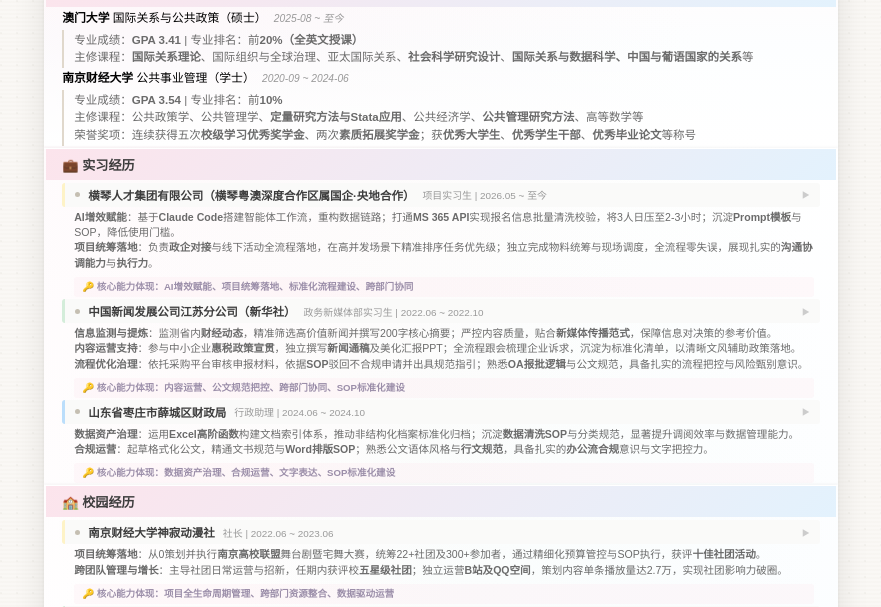
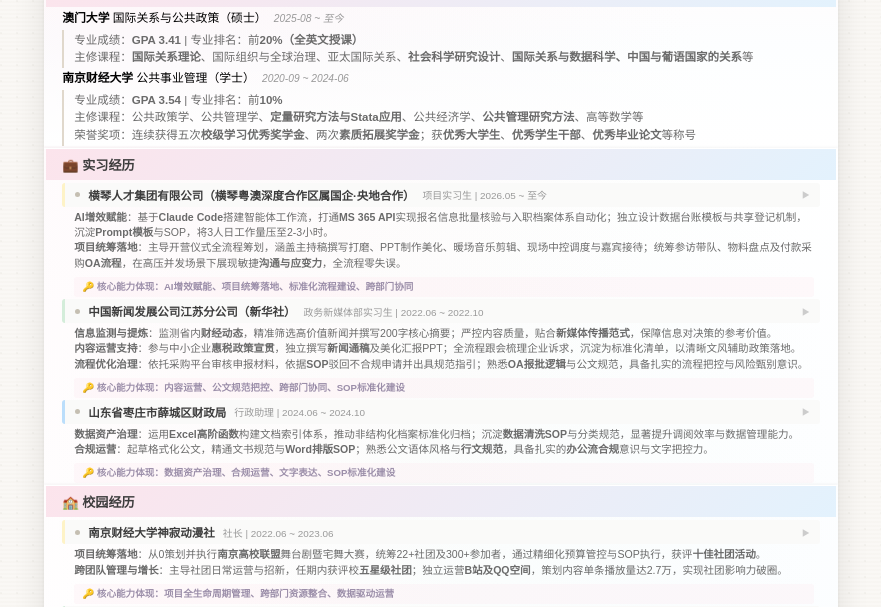
Before and after one commit to 02Ruichen/resume-website, a website built with Vite: page index.html in a window 1280 px wide. Shown: the part 183-790 px from the top of the page, without its empty margins (199-1080 px from the left). Built offline with nearby package versions, Linux system fonts and the light colour scheme.

Commit message:
双版本内容切换-互联网/AI版+国企/央企版

```diff
--- a/index.html
+++ b/index.html
@@ -1,4 +1,4 @@
-<!-- build:1784364717.6608245 -->
+<!-- build:1784368378.377719 -->
 <!DOCTYPE html>
 <html lang="zh-CN">
 <head>
@@ -466,10 +466,10 @@
     <h2>💼 实习经历</h2>
     <div class="exp-item" id="intern_0">
       <div class="exp-bar" onclick="expandExp('intern_0')"><span class="exp-dot"></span><span class="exp-title">横琴人才集团有限公司（横琴粤澳深度合作区属国企·央地合作）</span><span class="exp-sub">项目实习生 | 2026.05 ~ 至今</span><span class="exp-arrow">▶</span></div>
-      <div class="exp-brief"><b>AI增效赋能</b>：基于<b>Claude Code</b>搭建智能体工作流，重构数据链路；打通<b>MS 365 API</b>实现报名信息批量清洗校验，将3人日压至2-3小时；沉淀<b>Prompt模板</b>与SOP，降低使用门槛。<br><b>项目统筹落地</b>：负责<b>政企对接</b>与线下活动全流程落地，在高并发场景下精准排序任务优先级；独立完成物料统筹与现场调度，全流程零失误，展现扎实的<b>沟通协调能力</b>与<b>执行力</b>。<div class="kw-line">🔑 核心能力体现：AI增效赋能、项目统筹落地、标准化流程建设、跨部门协同</div></div>
+      <div class="exp-brief"><b>AI增效赋能</b>：基于<b>Claude Code</b>搭建智能体工作流，打通<b>MS 365 API</b>实现报名信息批量核验与入职档案体系自动化；独立设计数据台账模板与共享登记机制，沉淀<b>Prompt模板</b>与SOP，将3人日工作量压至2-3小时。<br><b>项目统筹落地</b>：主导开营仪式全流程筹划，涵盖主持稿撰写打磨、PPT制作美化、暖场音乐剪辑、现场中控调度与嘉宾接待；统筹参访带队、物料盘点及付款采购<b>OA流程</b>，在高压并发场景下展现敏捷<b>沟通与应变力</b>，全流程零失误。<div class="kw-line">🔑 核心能力体现：AI增效赋能、项目统筹落地、标准化流程建设、跨部门协同</div></div>
       <div class="exp-full">
         <button class="back-btn" onclick="event.stopPropagation();collapseExp('intern_0')">← 返回列表</button>
-        <div class="exp-detail"><b>AI增效赋能</b>：基于<b>Claude Code</b>搭建智能体工作流，重构数据链路；打通<b>MS 365 API</b>实现报名信息批量清洗校验，将3人日压至2-3小时；沉淀<b>Prompt模板</b>与SOP，降低使用门槛。<br><b>项目统筹落地</b>：负责<b>政企对接</b>与线下活动全流程落地，在高并发场景下精准排序任务优先级；独立完成物料统筹与现场调度，全流程零失误，展现扎实的<b>沟通协调能力</b>与<b>执行力</b>。<div class="kw-line">🔑 核心能力体现：AI增效赋能、项目统筹落地、标准化流程建设、跨部门协同</div></div>
+        <div class="exp-detail"><b>AI增效赋能</b>：基于<b>Claude Code</b>搭建智能体工作流，打通<b>MS 365 API</b>实现报名信息批量核验与入职档案体系自动化；独立设计数据台账模板与共享登记机制，沉淀<b>Prompt模板</b>与SOP，将3人日工作量压至2-3小时。<br><b>项目统筹落地</b>：主导开营仪式全流程筹划，涵盖主持稿撰写打磨、PPT制作美化、暖场音乐剪辑、现场中控调度与嘉宾接待；统筹参访带队、物料盘点及付款采购<b>OA流程</b>，在高压并发场景下展现敏捷<b>沟通与应变力</b>，全流程零失误。<div class="kw-line">🔑 核心能力体现：AI增效赋能、项目统筹落地、标准化流程建设、跨部门协同</div></div>
       </div>
     </div><div class="exp-item" id="intern_1">
       <div class="exp-bar" onclick="expandExp('intern_1')"><span class="exp-dot"></span><span class="exp-title">中国新闻发展公司江苏分公司（新华社）</span><span class="exp-sub">政务新媒体部实习生 | 2022.06 ~ 2022.10</span><span class="exp-arrow">▶</span></div>
```
